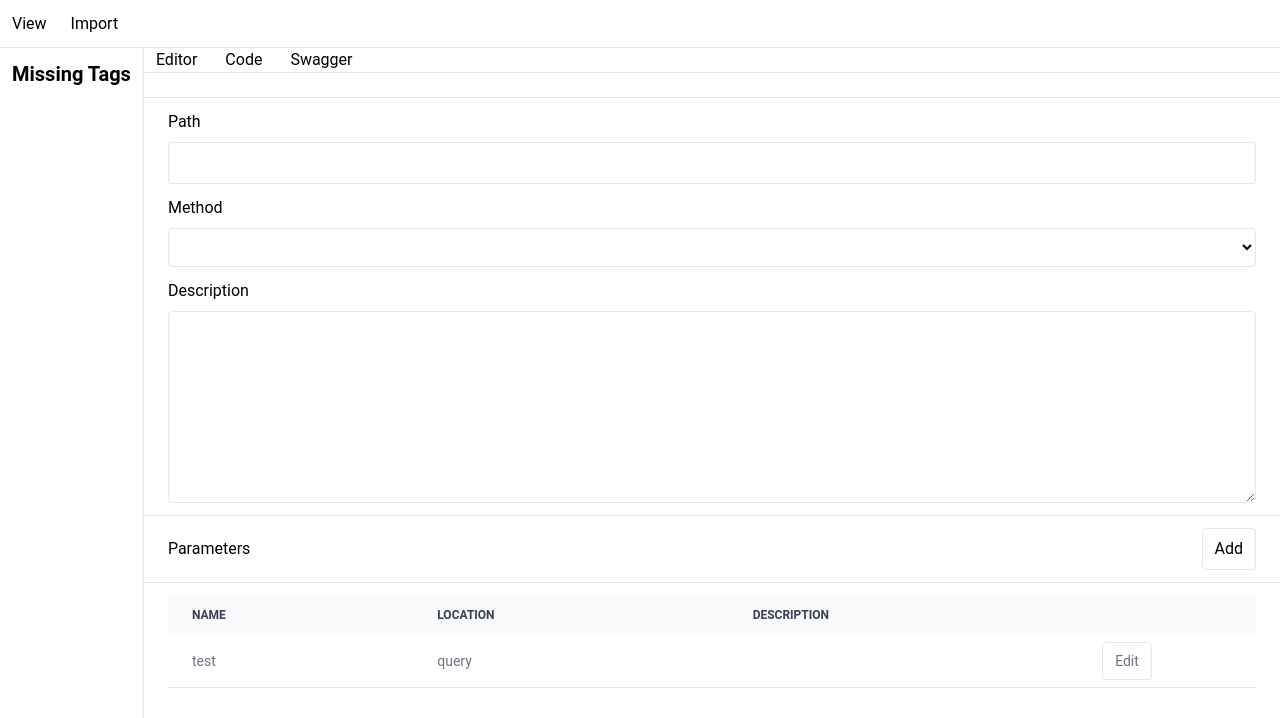
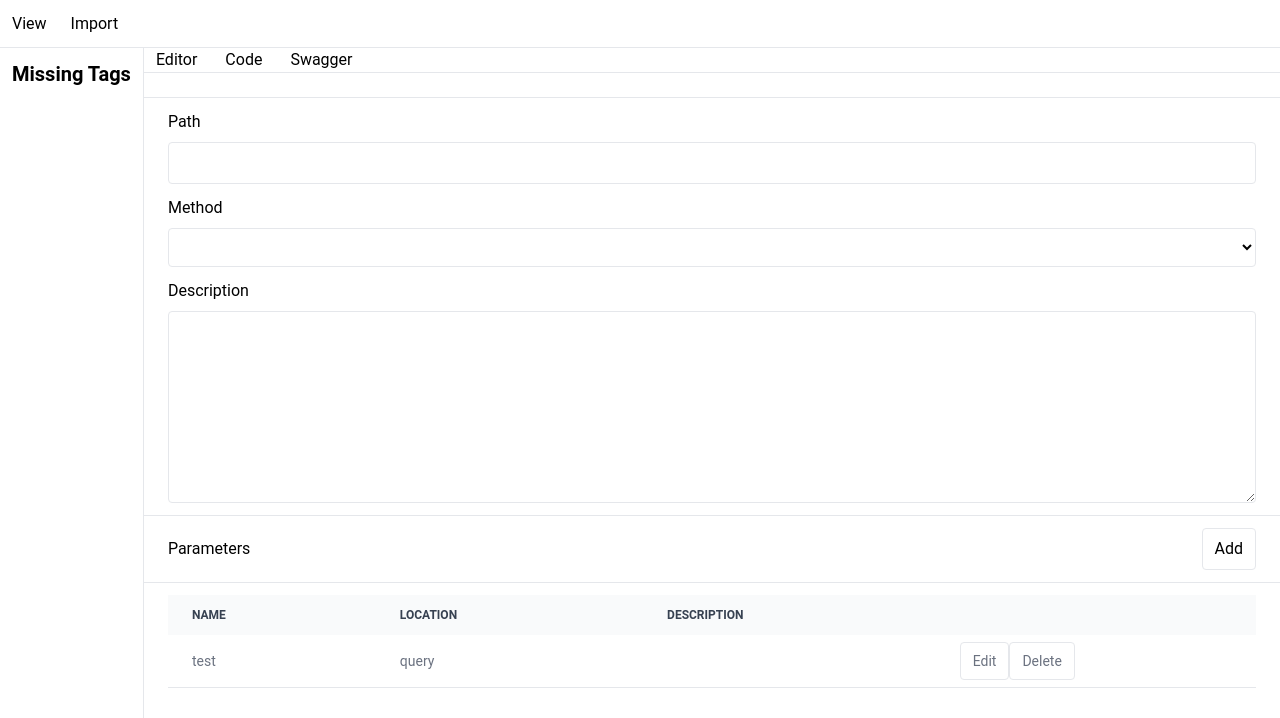
Before and after one commit to ChristianNik/swagger-editor, a Vue app: page /new in a window 1280 px wide. Shown: the top 718 px of the page. Built offline with nearby package versions, Linux system fonts and the light colour scheme.

Commit message:
Add basic parameters remove

```diff
--- a/src/components/ParametersTable.vue
+++ b/src/components/ParametersTable.vue
@@ -13,6 +13,7 @@ defineProps<{
 
 defineEmits<{
   (e: "edit", name: string): void;
+  (e: "delete", name: string): void;
 }>();
 </script>
 
@@ -59,6 +60,7 @@ defineEmits<{
         </td>
         <td>
           <button @click="$emit('edit', parameter.name)">Edit</button>
+          <button @click="$emit('delete', parameter.name)">Delete</button>
         </td>
       </tr>
     </tbody>
--- a/src/views/AddOrEditTab.vue
+++ b/src/views/AddOrEditTab.vue
@@ -54,6 +54,12 @@ function updateParameter(name: string, data: Partial<Parameter>) {
   formData.value.parameters[foundIndex] = { ...parameterData, ...data };
 }
 
+function removeParameter(name: string) {
+  formData.value.parameters = formData.value.parameters.filter(
+    (p) => p.name !== name
+  );
+}
+
 const availableMethods = <const>["get", "post", "put", "delete"];
 
 function handleAddParameterClick() {
@@ -64,6 +70,10 @@ function handleEditParameter(name: string) {
   updateParameter(name, {
     name: "bob",
   });
+}
+
+function handleDeleteParameter(name: string) {
+  removeParameter(name);
 }
 </script>
 
@@ -120,6 +130,7 @@ function handleEditParameter(name: string) {
     <ParametersTable
       :data="formData.parameters"
       @edit="handleEditParameter"
+      @delete="handleDeleteParameter"
     />
   </div>
 </template>
```
